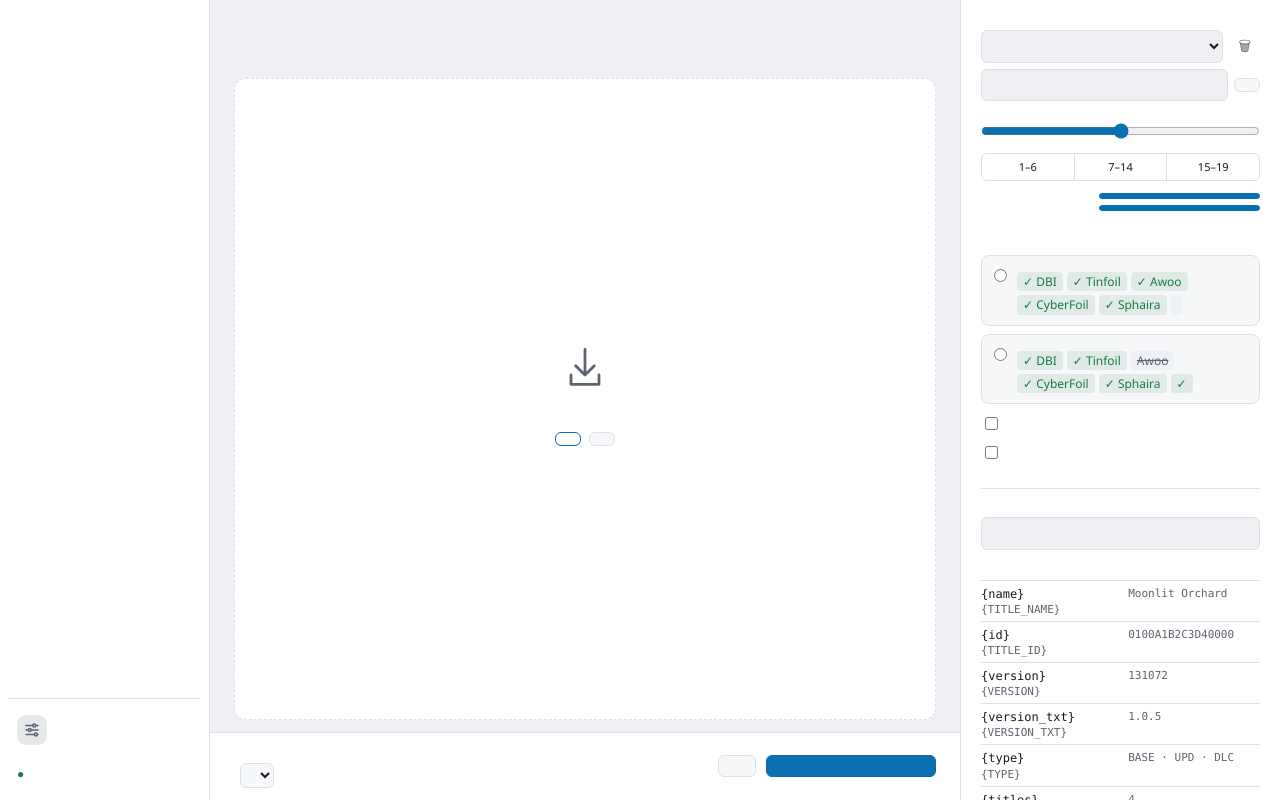
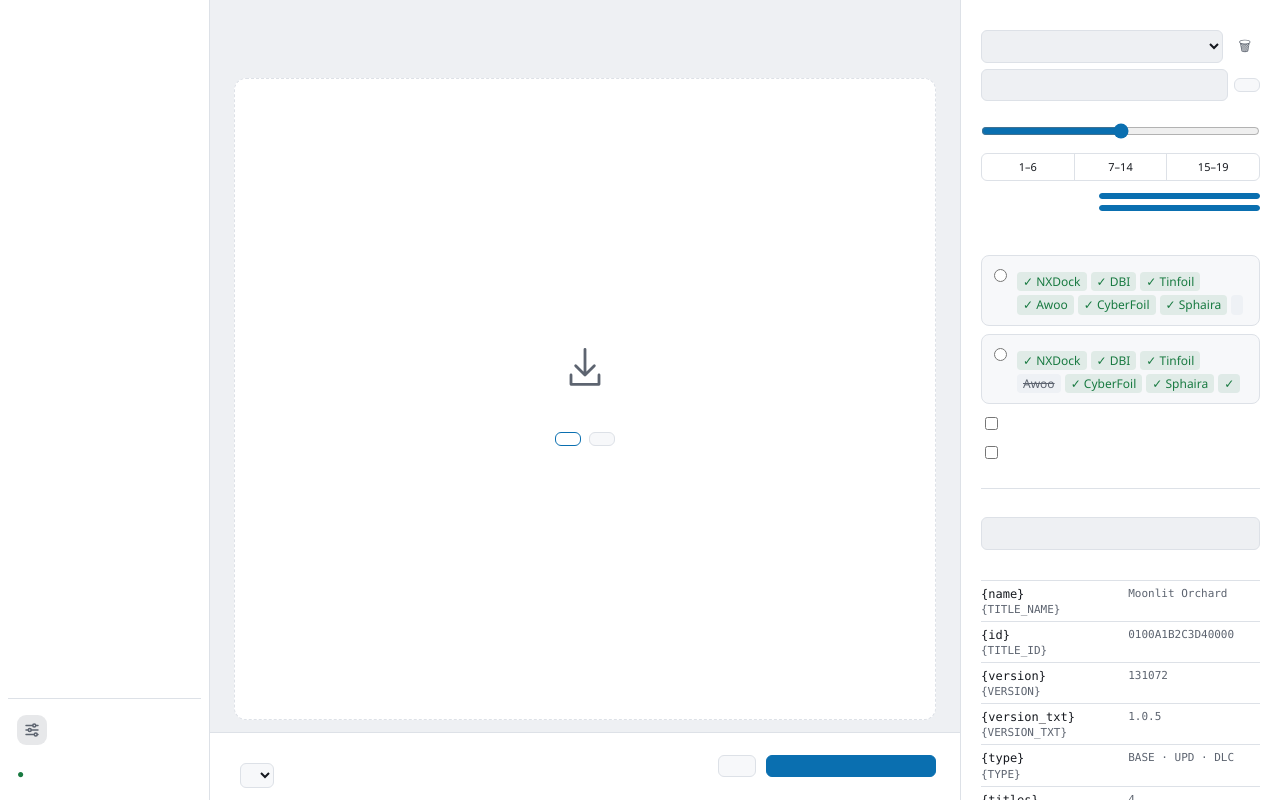
Before and after one commit to DeLFuS77/NXPress, a plain HTML site: page frontend/index.html in a window 1280 px wide. Drawn offline with Linux system fonts and the light colour scheme.

Commit message:
Made for: NXDock among the installers

```diff
--- a/frontend/index.html
+++ b/frontend/index.html
@@ -155,10 +155,10 @@
         <div role="radiogroup" data-t-label="target">
         <label class="choice"><input type="radio" name="target" value="solid" id="target-solid">
           <span><b data-t="forInstallers"></b><small data-t="forInstallersHint"></small>
-          <span class="tags"><i class="yes">DBI</i><i class="yes">Tinfoil</i><i class="yes">Awoo</i><i class="yes">CyberFoil</i><i class="yes">Sphaira</i><i class="no" data-t="tagEmulators"></i></span></span></label>
+          <span class="tags"><i class="yes">NXDock</i><i class="yes">DBI</i><i class="yes">Tinfoil</i><i class="yes">Awoo</i><i class="yes">CyberFoil</i><i class="yes">Sphaira</i><i class="no" data-t="tagEmulators"></i></span></span></label>
         <label class="choice"><input type="radio" name="target" value="block" id="target-block">
           <span><b data-t="forEmulators"></b><small data-t="forEmulatorsHint"></small>
-          <span class="tags"><i class="yes">DBI</i><i class="yes">Tinfoil</i><i class="no">Awoo</i><i class="yes">CyberFoil</i><i class="yes">Sphaira</i><i class="yes" data-t="tagEmulators"></i></span></span></label>
+          <span class="tags"><i class="yes">NXDock</i><i class="yes">DBI</i><i class="yes">Tinfoil</i><i class="no">Awoo</i><i class="yes">CyberFoil</i><i class="yes">Sphaira</i><i class="yes" data-t="tagEmulators"></i></span></span></label>
         </div>
         <!-- the extra compression goes with what the files are made for, as it changes what reads them (#76) -->
         <div class="extra-field" data-for="compress recompress">
```
Also changed, not shown: 2 other files.
